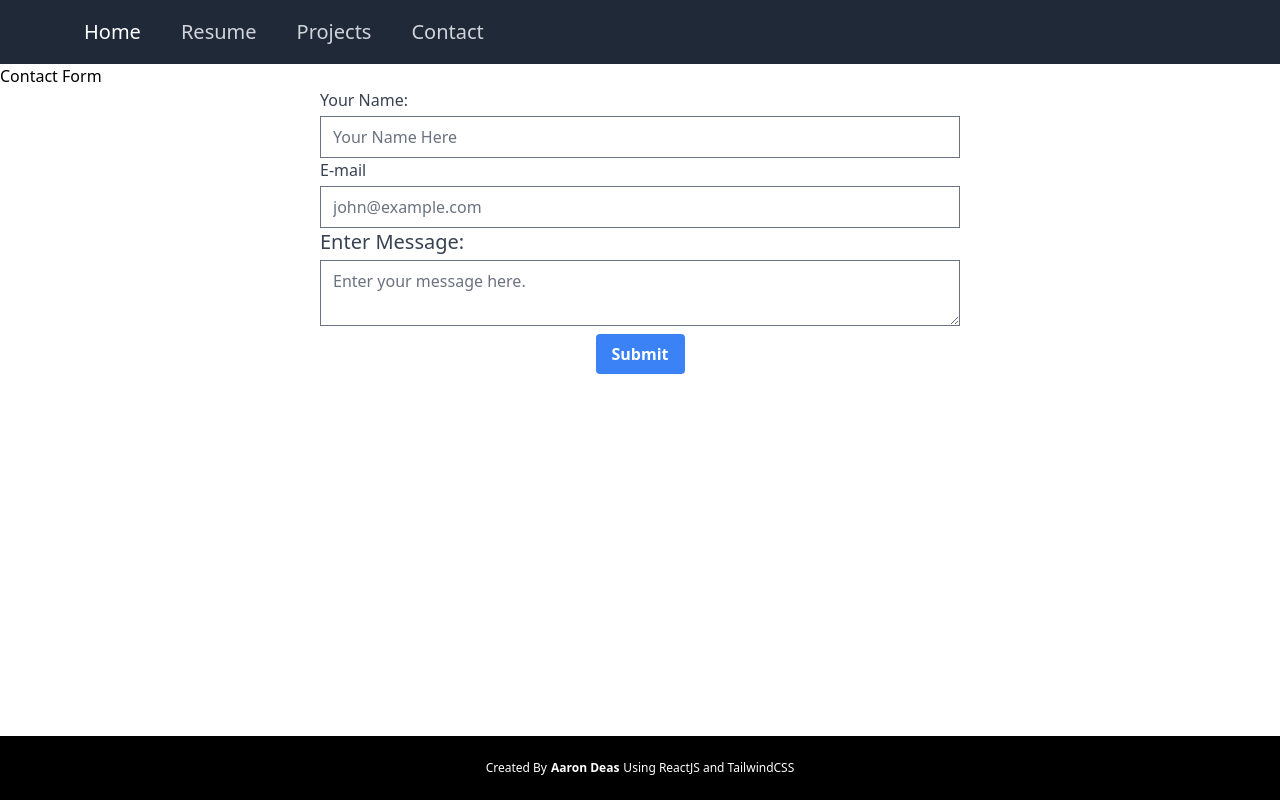
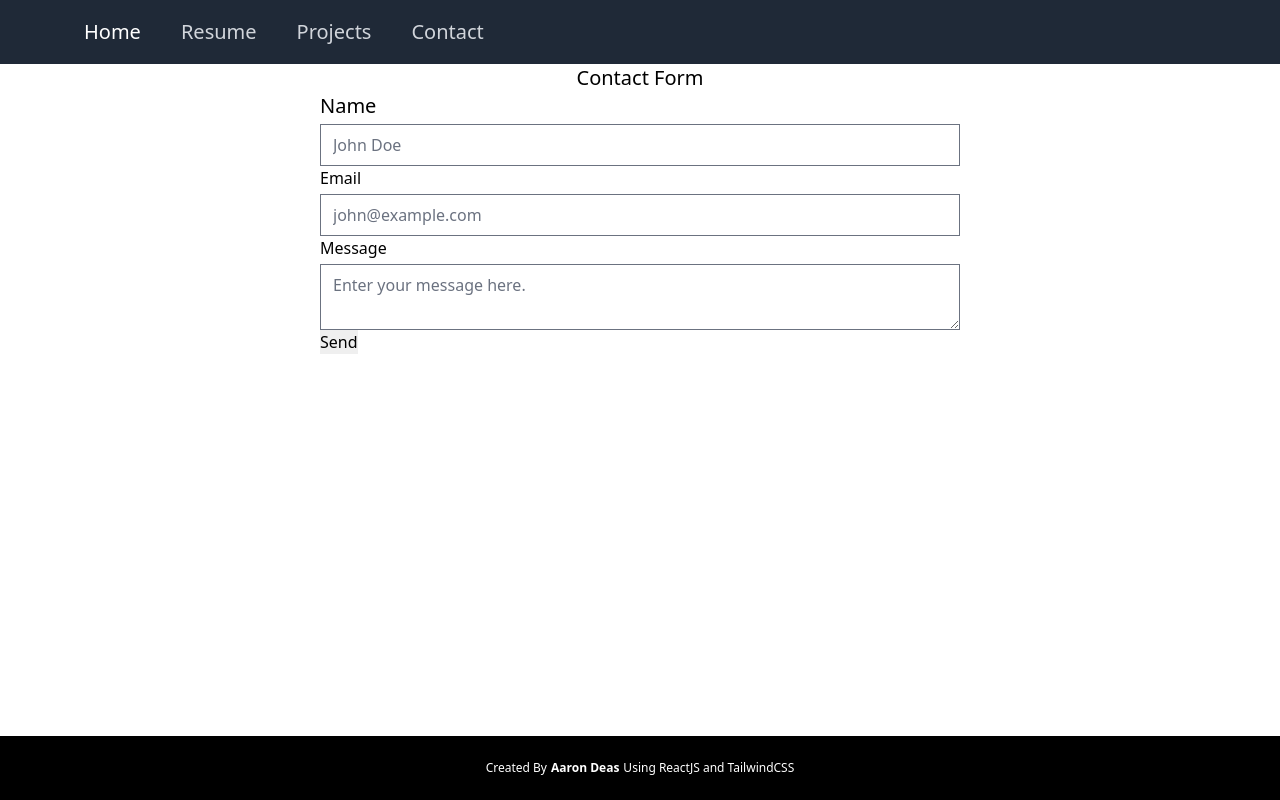
Before and after one commit to b00000001/react-portfolio, a React (Create React App) app: page / in a window 1280 px wide. Both pictures are taken after a click on the button "Contact". Built offline with nearby package versions, Linux system fonts and the light colour scheme.

Commit message:
Setup email sending from contact form using emailjs

```diff
--- a/package.json
+++ b/package.json
@@ -11,6 +11,7 @@
     "@testing-library/jest-dom": "^5.14.1",
     "@testing-library/react": "^11.2.7",
     "@testing-library/user-event": "^12.8.3",
+    "emailjs-com": "^3.2.0",
     "gh-pages": "^3.2.3",
     "react": "^17.0.2",
     "react-dom": "^17.0.2",
--- a/src/components/Contact.js
+++ b/src/components/Contact.js
@@ -1,55 +1,52 @@
 import React, { useState } from "react";
+import emailjs from "emailjs-com";
+const Contact = () => {
+  const sendEmail = (e) => {
+    e.preventDefault();
+    console.log(e.target);
+    emailjs
+      .sendForm(
+        "service_1v4wbo8",
+        "contact_form",
+        e.target,
+        "user_RaVuwrNwH5bfd9UjZZzoh"
+      )
+      .then(
+        (result) => {
+          console.log(result.text);
+        },
+        (error) => {
+          console.log(error.text);
+        }
+      );
+  };
 
-const Contact = () => {
-  const [userName, setUserName] = useState({
-    value: ""
-  });
-  const handleChange = (e) => {
-    setUserName({ value: e.target.value });
-  };
-  const handleForm = (e) => {
-    e.preventDefault();
-    console.log(userName);
-  };
   return (
-    <div>
-      <h1>Contact Form</h1>
-      <form
-        action="mailto:deas.aaron@gmail.com"
-        method="POST"
-        encType="multipart/form-data"
-        name="EmailForm"
-        className="flex flex-col items-center"
-        onSubmit={handleForm}
-      >
-        <label className="block w-1/2">
-          <span className="text-gray-700" id="contactName">
-            Your Name:
-          </span>
+    <div className="flex items-center flex-col">
+      <h1 className="text-xl">Contact Form</h1>
+      <form className="w-1/2 contact-form" onSubmit={sendEmail}>
+        <input type="hidden" name="contact_number" />
+        <label className="block w-1/2 text-xl">Name </label>
         <input
           type="text"
-            id="contactName"
-            onChange={handleChange}
+          name="user_name"
           className="form-input mt-1 block w-full"
-            placeholder="Your Name Here"
+          placeholder="John Doe"
         />
-          <span className="text-gray-700">E-mail</span>
+        <label>Email</label>
         <input
           type="email"
-            id="contactEmail"
+          name="user_email"
           className="form-input mt-1 block w-full"
           placeholder="john@example.com"
         />
-          <span className="text-gray-700 text-xl">Enter Message:</span>
+        <label>Message</label>
         <textarea
           className="form-textarea mt-1 block w-full"
-            id="contactMessage"
+          name="message"
           placeholder="Enter your message here."
         />
-        </label>
-        <button className="mt-2 bg-blue-500 hover:bg-blue-700 text-white font-bold py-2 px-4 rounded">
-          Submit
-        </button>
+        <input className="bg-blue" type="submit" value="Send" />
       </form>
     </div>
   );
```
Lines whose indentation alone changed are shown as unchanged.
